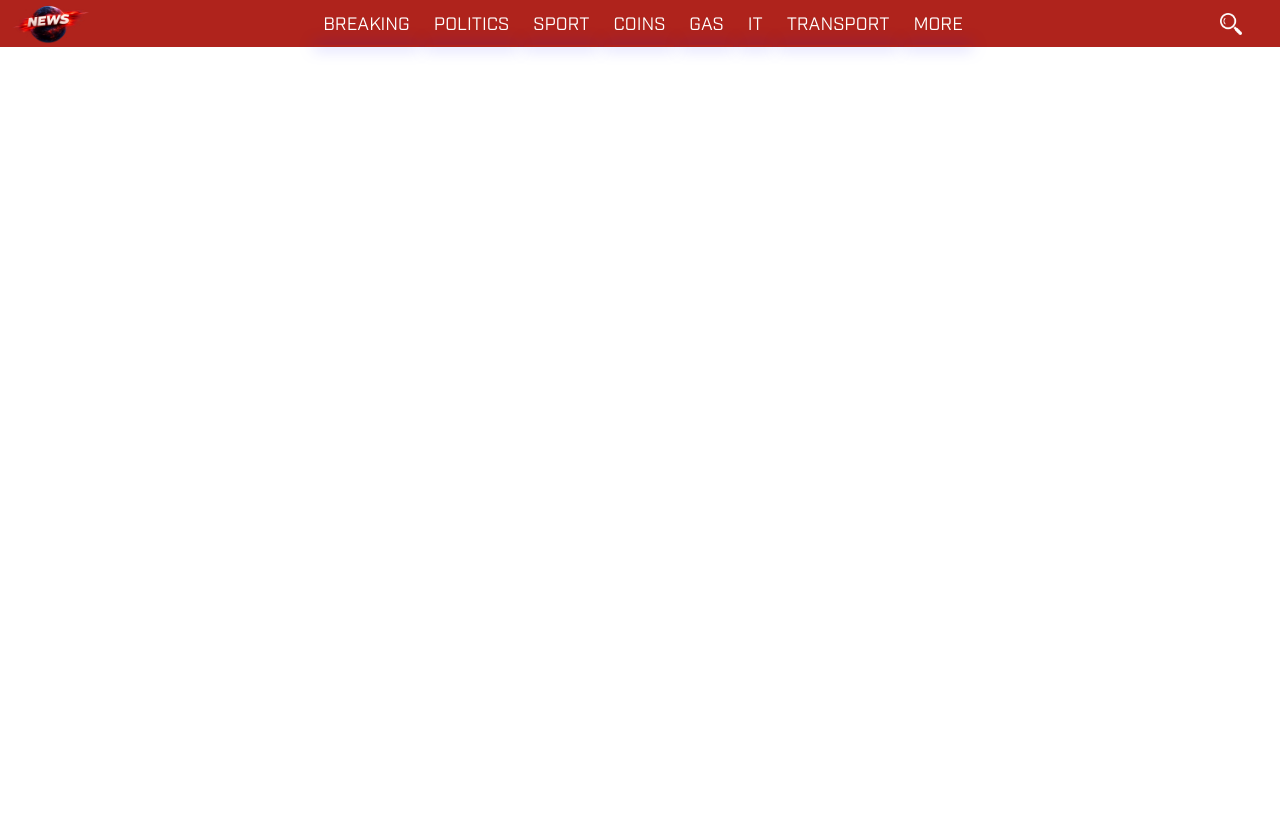
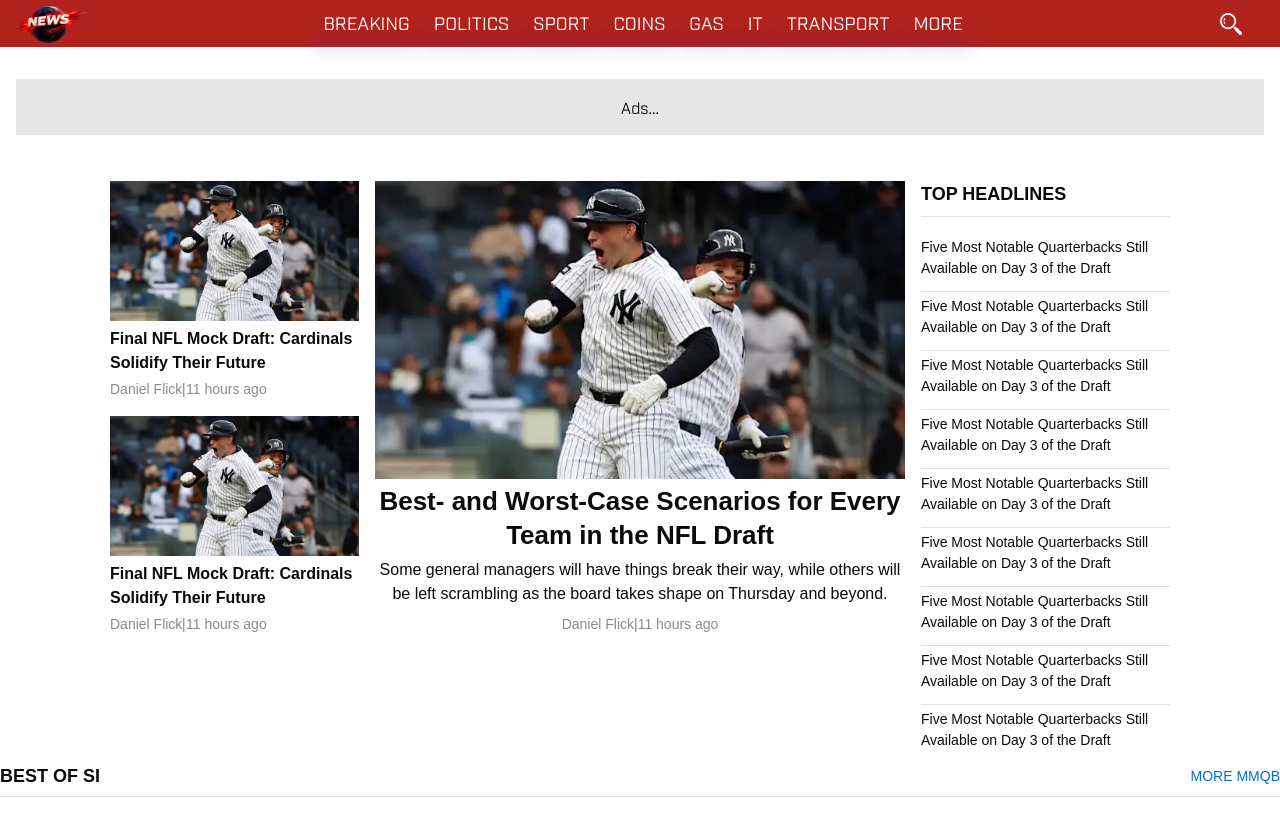
Before and after one commit to saher-redwan/News-Website, a Next.js app: page / in a window 1280 px wide. Shown: the top 836 px of the page. Before the commit the page ends 800 px from the top, so only its background shows below. Built offline with nearby package versions, Linux system fonts and the light colour scheme; a web font is replaced by a local one.

Commit message:
Developing most of the basics and the general structure. Including Navbar + other essential reusable components...

```diff
--- a/app/globals.css
+++ b/app/globals.css
@@ -96,32 +96,10 @@ img {
   object-fit: cover;
 }
 
-nav ul a {
-  border-bottom: 2px solid transparent;
-  transition: 0.15s;
-
-  &:hover {
-    border-bottom-color: #fff;
-
-    &::after {
-      /* opacity: 1; */
-      box-shadow: 0 0 4px #fff;
-    }
-  }
-
-  position: relative;
-
-  &::after {
-    content: "";
-    position: absolute;
-    width: 100%;
-    left: 0;
-    top: 100%;
-    height: 2px;
-    box-shadow: 0 0 15px #0000ff9e;
-    /* opacity: 0; */
-  }
-
+hr {
+  border-top: 1px solid #e0e0e0;
+  margin-top: 6px;
+  margin-bottom: 3px;
 }
 
 .dark {
@@ -162,10 +140,66 @@ nav ul a {
   * {
     @apply border-border outline-ring/50;
   }
+
   body {
     @apply bg-background text-foreground;
   }
+
   html {
     @apply font-sans;
   }
 }
+
+/* custom */
+@utility md-container {
+  @apply max-w-[1100px] mx-auto px-5;
+}
+
+
+nav ul a {
+  border-bottom: 2px solid transparent;
+  transition: 0.15s;
+
+  &:hover {
+    border-bottom-color: #fff;
+
+    &::after {
+      /* opacity: 1; */
+      box-shadow: 0 0 4px #fff;
+    }
+  }
+
+  position: relative;
+
+  &::after {
+    content: "";
+    position: absolute;
+    width: 100%;
+    left: 0;
+    top: 100%;
+    height: 2px;
+    box-shadow: 0 0 15px #0000ff9e;
+    /* opacity: 0; */
+  }
+
+}
+
+
+
+/********************* custom classes *****************/
+body {
+  padding-bottom: 50rem;
+}
+
+.container {
+  max-width: calc(100% - 46px);
+  margin-left: auto;
+  margin-right: auto;
+}
+
+
+@media (min-width: 768px) {
+  .container {
+    max-width: unset;
+  }
+}
--- a/app/page.jsx
+++ b/app/page.jsx
@@ -1,9 +1,18 @@
+import Hero from "@/components/sections/Hero";
 import Navbar from "@/components/sections/Navbar";
+import Ads from "@/components/shared/Ads";
+import TitleSection from "@/components/shared/TitleSection";
 
 export default function Home() {
   return (
     <div>
       <Navbar />
+      <Ads />
+      <Hero />
+
+      <TitleSection title="BEST OF SI" linkText="MORE MMQB" link="#" />
+
+
     </div>
   );
 }
--- /dev/null
+++ b/components/sections/Hero.jsx
@@ -0,0 +1,43 @@
+import Image from 'next/image'
+import Link from 'next/link';
+import React from 'react'
+import BigNewsCard from '../shared/BigNewsCard';
+import SmallNewsCard from '../shared/SmallNewsCard';
+
+export default function Hero() {
+  // 186
+  // 253
+
+  // className = "text-center"
+
+  return (
+    <div >
+
+
+      <div className='flex flex-col gap-y-5 gap-x-4 md:flex-row md:md-container items-start '>
+        {/* "100%" */}
+        <div className='md:w-1/2 md:order-2'>
+          <BigNewsCard />
+        </div>
+
+        {/* 160 */}
+        <div className='container flex gap-4 *:flex-1 md:flex-1 md:order-1 md:flex-col'>
+          <SmallNewsCard />
+          <SmallNewsCard />
+        </div>
+
+        <div className='container flex-1 md:order-3'>
+          <h2 className='uppercase text-[18px] font-bold'>top headlines</h2>
+          <hr className='mt-2! mb-4! md:mb-[10]!' />
+
+          {[...Array(9)].map((_, i) => (
+            <Link key={i} href='#' className='border-b-[#e0e0e0] not-last:border-b block hover:text-(--main-color) transition-none pb-2 pt-0.5 md:pb-3 md:pt-1'>
+              <h3 className='font-medium text-[14px] line-clamp-3 '>Five Most Notable Quarterbacks Still Available on Day 3 of the Draft</h3>
+            </Link>
+          ))}
+
+        </div>
+      </div>
+    </div >
+  )
+}
--- /dev/null
+++ b/components/shared/Ads.jsx
@@ -0,0 +1,7 @@
+import React from 'react'
+
+export default function Ads() {
+    return (
+        <div className='h-[210] m-[2rem_1rem_2.85rem] bg-[#e6e6e6] p-[1rem] rounded-[4] text-center'>Ads...</div>
+    )
+}
--- /dev/null
+++ b/components/shared/BigNewsCard.jsx
@@ -0,0 +1,29 @@
+import Image from 'next/image'
+import Link from 'next/link'
+import React from 'react'
+
+export default function BigNewsCard({ imgWidth = "100%", className = "text-center" }) {
+
+  return (
+    <div className={className}>
+      <Link href={"#"} className='hover:[&_h3]:text-(--main-color)' >
+        <Image src="/images/small-card-img.webp" alt='' width={300} height={300} className='aspect-video' style={{ width: imgWidth }} />
+        <div className='container'>
+          <h3 className='font-bold mt-1.5 line-clamp-3 text-[1.625rem] leading-[1.3em]'>
+            Best- and Worst-Case Scenarios for Every Team in the NFL Draft
+          </h3>
+          <div className='mt-1.5'>
+            <span className='font-medium line-clamp-3'>
+              Some general managers will have things break their way, while others will be left scrambling as the board takes shape on Thursday and beyond.
+            </span>
+          </div>
+          <div className='*:text-[#8b8b8b] *:font-medium text-[14px] mt-1.5'>
+            <span>Daniel Flick</span>
+            <span className='mx-[4] scale-x-[1.1] inline-block'>|</span>
+            <span>11 hours ago</span>
+          </div>
+        </div>
+      </Link >
+    </div >
+  )
+}
--- /dev/null
+++ b/components/shared/SmallNewsCard.jsx
@@ -0,0 +1,22 @@
+import Image from 'next/image'
+import Link from 'next/link'
+import React from 'react'
+
+export default function SmallNewsCard({ imgWidth = "100%" }) {
+
+  return (
+    <div>
+      <Link href={"#"} className='hover:[&_h3]:text-(--main-color)'>
+        <Image src="/images/small-card-img.webp" alt='' width={300} height={300} className='aspect-video' style={{ width: imgWidth }} />
+        <h3 className='font-medium mt-1.5 line-clamp-3 md:font-bold'>
+          Final NFL Mock Draft: Cardinals Solidify Their Future
+        </h3>
+        <div className='*:text-[#8b8b8b] *:font-medium text-[14px] mt-0.5'>
+          <span>Daniel Flick</span>
+          <span className='mx-[4] scale-x-[1.1] inline-block'>|</span>
+          <span>11 hours ago</span>
+        </div>
+      </Link>
+    </div>
+  )
+}
--- /dev/null
+++ b/components/shared/TitleSection.jsx
@@ -0,0 +1,18 @@
+import Link from 'next/link'
+import React from 'react'
+
+export default function TitleSection({ title, linkText, link }) {
+    return (
+        <div>
+            <div className='container flex justify-between items-center'>
+                <h2 className='text-[18px] font-bold'>{title}</h2>
+                {link &&
+                    <Link href="#" className='text-[14px] text-[#006fd2] font-medium hover:underline'>
+                        {linkText}
+                    </Link>
+                }
+            </div>
+            <hr />
+        </div>
+    )
+}
```
Also changed, not shown: components/shared/SectionTitle.jsx (added), public/images/big-card-img.webp (added), public/images/small-card-img.webp (added).
